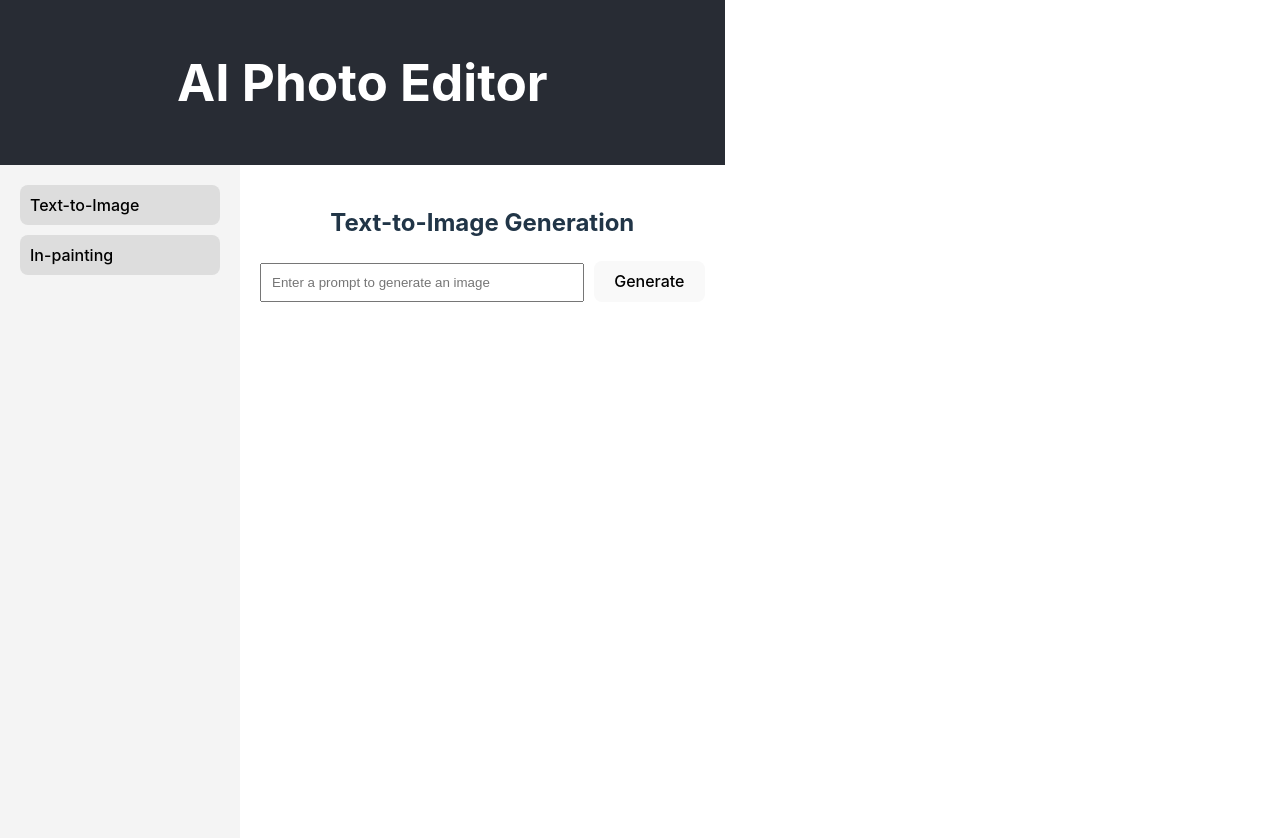
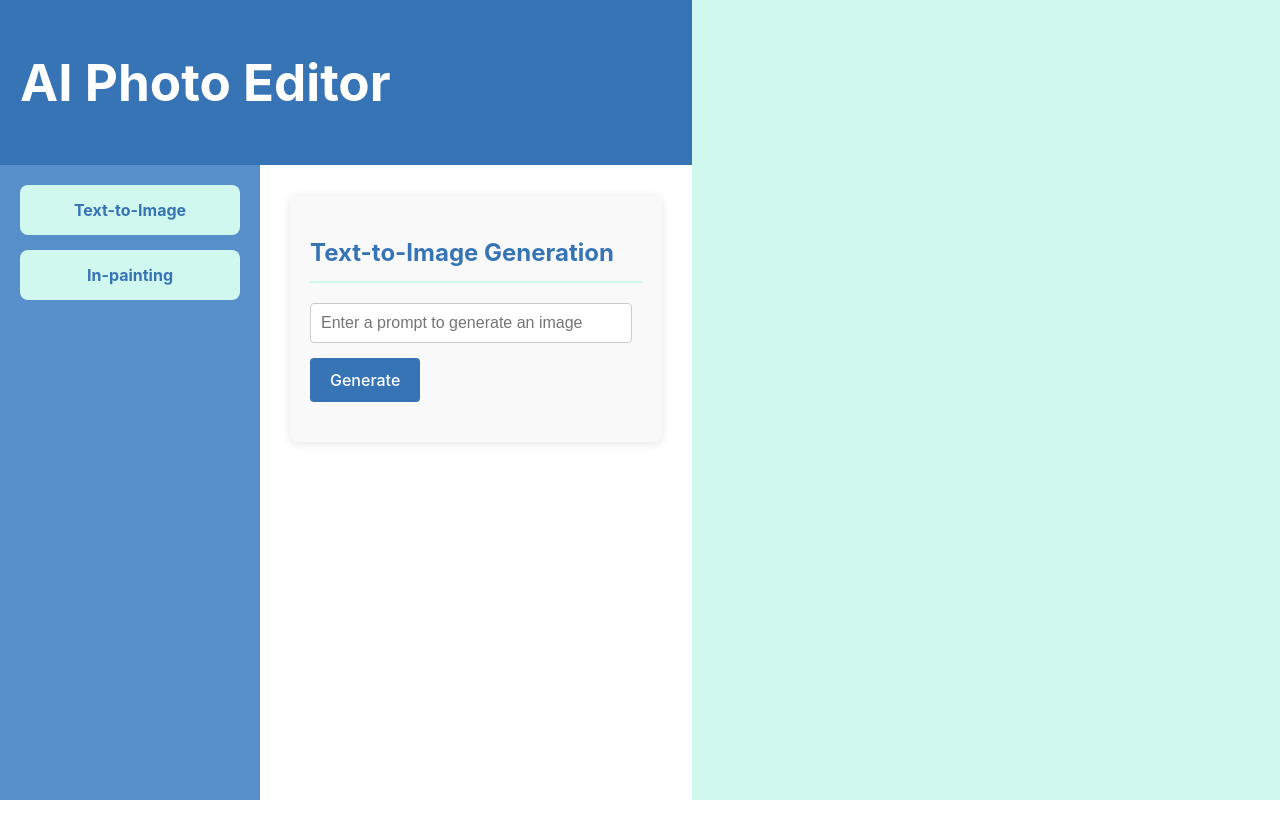
Before and after one commit to aithunderbolt/nano-banana-3, a React (Vite) app in the folder client/: page / in a window 1280 px wide. Shown: the top 838 px of the page. After the commit the page ends 800 px from the top, so only its background shows below. Built offline with nearby package versions, Linux system fonts and the light colour scheme.

Commit message:
UI improvement 1

```diff
--- a/client/src/App.css
+++ b/client/src/App.css
@@ -1,73 +1,172 @@
+body {
+  margin: 0;
+  font-family: -apple-system, BlinkMacSystemFont, 'Segoe UI', 'Roboto', 'Oxygen',
+    'Ubuntu', 'Cantarell', 'Fira Sans', 'Droid Sans', 'Helvetica Neue',
+    sans-serif;
+  -webkit-font-smoothing: antialiased;
+  -moz-osx-font-smoothing: grayscale;
+  background-color: #D1F8EF; /* Very Light Blue/Green */
+}
+
 .App {
-  text-align: center;
+  display: flex;
+  flex-direction: column;
+  min-height: 100vh;
 }
 
 .App-header {
-  background-color: #282c34;
+  background-color: #3674B5; /* Dark Blue */
   padding: 20px;
   color: white;
+  flex-shrink: 0;
 }
 
 .main-content {
   display: flex;
+  flex: 1;
+  min-width: 0; /* Add this to prevent flexbox overflow issues */
 }
 
 .sidebar {
-  width: 200px;
-  background-color: #f4f4f4;
+  width: 220px;
+  background-color: #578FCA; /* Medium Blue */
   padding: 20px;
-  height: 100vh;
   display: flex;
   flex-direction: column;
+  align-items: center;
+  flex-shrink: 0;
 }
 
 .sidebar button {
   display: block;
   width: 100%;
-  padding: 10px;
-  margin-bottom: 10px;
+  padding: 15px;
+  margin-bottom: 15px;
   border: none;
-  background-color: #ddd;
+  border-radius: 8px;
+  background-color: #D1F8EF;
+  color: #3674B5;
+  font-size: 1em;
+  font-weight: bold;
   cursor: pointer;
-  text-align: left;
+  text-align: center;
+  transition: background-color 0.3s, transform 0.2s;
 }
 
 .sidebar button:hover {
-  background-color: #ccc;
+  background-color: #A1E3F9; /* Light Blue */
+  transform: translateY(-2px);
 }
 
 .content {
-  flex-grow: 1;
-  padding: 20px;
+  flex: 1;
+  padding: 30px;
+  background-color: #ffffff;
+  box-sizing: border-box;
+  min-width: 0; /* Add this to prevent flexbox overflow issues */
 }
 
 .feature {
+  width: 100%;
+  box-sizing: border-box;
   margin-bottom: 40px;
+  padding: 20px;
+  border-radius: 8px;
+  box-shadow: 0 2px 10px rgba(0,0,0,0.1);
+  background-color: #f9f9f9;
+}
+
+.feature h2 {
+  color: #3674B5;
+  border-bottom: 2px solid #D1F8EF;
+  padding-bottom: 10px;
+  margin-bottom: 20px;
 }
 
 .prompt-container, .inpainting-container {
+  display: flex;
+  flex-direction: column;
+  align-items: flex-start;
+  gap: 15px;
   margin-top: 20px;
 }
 
-input[type="text"], input[type="file"] {
-  padding: 10px;
-  margin-right: 10px;
-  width: 300px;
+.control-group {
+    display: flex;
+    align-items: center;
+    gap: 10px;
+    width: 100%;
+}
+
+input[type="text"] {
+  padding: 12px;
+  border: 1px solid #ccc;
+  border-radius: 4px;
+  font-size: 1em;
+  flex-grow: 1;
+}
+
+input[type="file"] {
+    border: 1px solid #ccc;
+    padding: 8px;
+    border-radius: 4px;
+}
+
+.content button {
+  padding: 12px 20px;
+  border: none;
+  border-radius: 4px;
+  background-color: #3674B5;
+  color: white;
+  font-size: 1em;
+  cursor: pointer;
+  transition: background-color 0.3s;
+}
+
+.content button:hover {
+  background-color: #2c5c91;
+}
+
+.content button:disabled {
+  background-color: #ccc;
+  cursor: not-allowed;
 }
 
 .image-container {
   margin-top: 20px;
-  border: 1px solid #ddd;
+  border: 2px dashed #A1E3F9;
   padding: 10px;
+  border-radius: 8px;
+  width: 512px;
+  height: 512px;
+  display: flex;
+  justify-content: center;
+  align-items: center;
+  background-color: #f0f8ff;
 }
 
 .image-container img {
   max-width: 100%;
+  max-height: 100%;
   height: auto;
+  border-radius: 4px;
+}
+
+.inpainting-container canvas {
+    border: 2px solid #578FCA;
+    border-radius: 8px;
+    cursor: crosshair;
+    width: 512px;
+    height: 512px;
 }
 
 .error {
-  color: red;
+  color: #D8000C;
+  background-color: #FFD2D2;
+  border: 1px solid #D8000C;
+  padding: 10px;
+  border-radius: 4px;
+  margin-top: 15px;
 }
 
 
--- a/client/src/components/Inpainting.jsx
+++ b/client/src/components/Inpainting.jsx
@@ -140,8 +140,8 @@ const Inpainting = () => {
             onMouseDown={startDrawing}
             onMouseUp={finishDrawing}
             onMouseMove={draw}
-            style={{ cursor: 'crosshair', maxWidth: '100%' }}
           />
+          <div className="inpainting-controls">
             <input
               type="text"
               value={prompt}
@@ -151,6 +151,7 @@ const Inpainting = () => {
             <button onClick={handleEdit} disabled={loading}>
               {loading ? 'Editing...' : 'Edit Image'}
             </button>
+          </div>
         </div>
       )}
       {error && <p className="error">{error}</p>}
```
Lines whose indentation alone changed are shown as unchanged.
